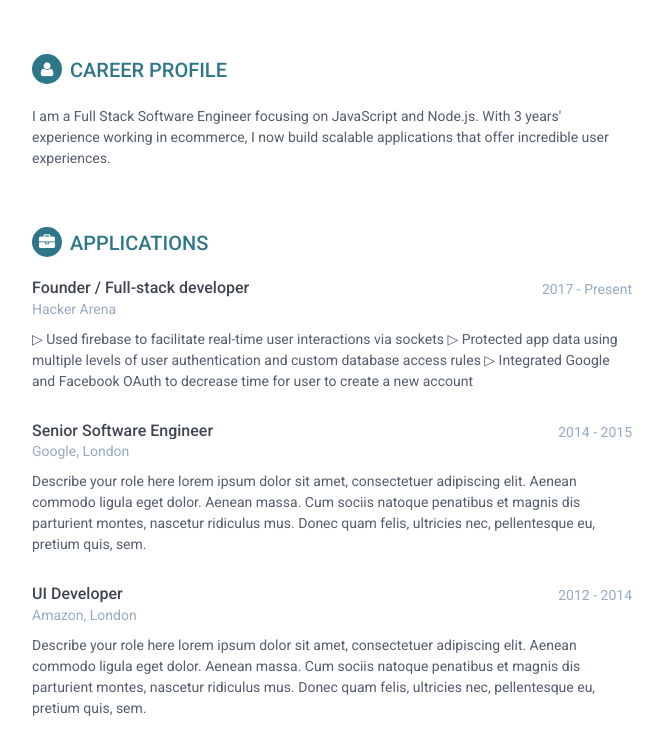
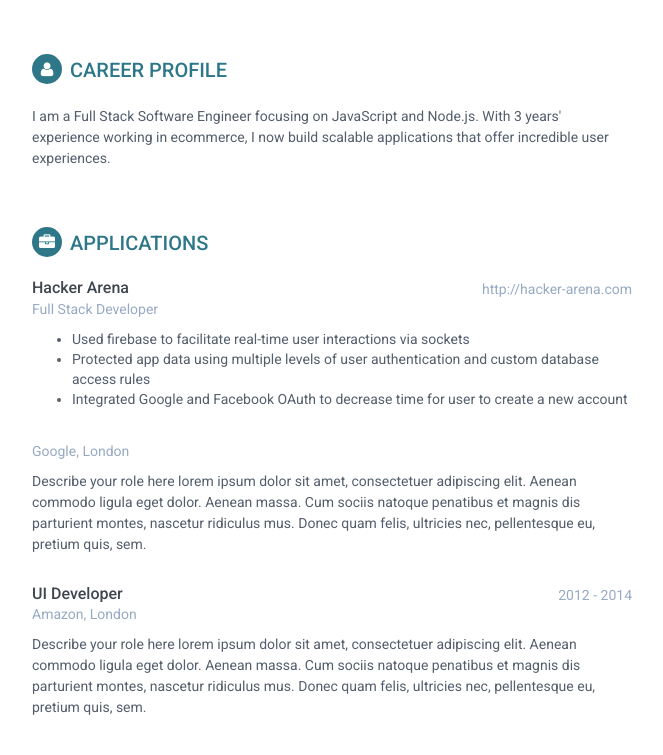
Before and after one commit to Paabrown/paabrown.github.io, a Jekyll site: the page built from index.html, in a window 1280 px wide and 900 px high, cut to the strip 134-889 px from the top of the window. Shown: the whole strip, without its empty margins (188-851 px from the left). Built offline with Jekyll 4.4.1, drawn with Linux system fonts in a browser that asks for light colours.

Commit message:
Improve application page

```diff
--- a/_includes/experience.html
+++ b/_includes/experience.html
@@ -4,22 +4,24 @@
                 <div class="item">
                     <div class="meta">
                         <div class="upper-row">
-                            <h3 class="job-title">Founder / Full-stack developer</h3>
-                            <div class="time">2017 - Present</div>
+                            <h3 class="job-title">Hacker Arena</h3>
+                            <div class="time">http://hacker-arena.com</div>
                         </div><!--//upper-row-->
-                        <div class="company">Hacker Arena</div>
+                        <div class="company">Full Stack Developer</div>
                     </div><!--//meta-->
                     <div class="details">
-                        <p> ▷ Used firebase to facilitate real-time user interactions via sockets
-                            ▷ Protected app data using multiple levels of user authentication and custom database access rules
-                            ▷ Integrated Google and Facebook OAuth to decrease time for user to create a new account</p>
+                        <ul>
+                            <li>Used firebase to facilitate real-time user interactions via sockets</li>
+                            <li>Protected app data using multiple levels of user authentication and custom database access rules</li>
+                            <li>Integrated Google and Facebook OAuth to decrease time for user to create a new account</li>
+                        </ul>
                     </div><!--//details-->
                 </div><!--//item-->
 
                 <div class="item">
                     <div class="meta">
                         <div class="upper-row">
-                            <h3 class="job-title">Senior Software Engineer</h3>
+                            <h3 class="job-title"></h3>
                             <div class="time">2014 - 2015</div>
                         </div><!--//upper-row-->
                         <div class="company">Google, London</div>
```
